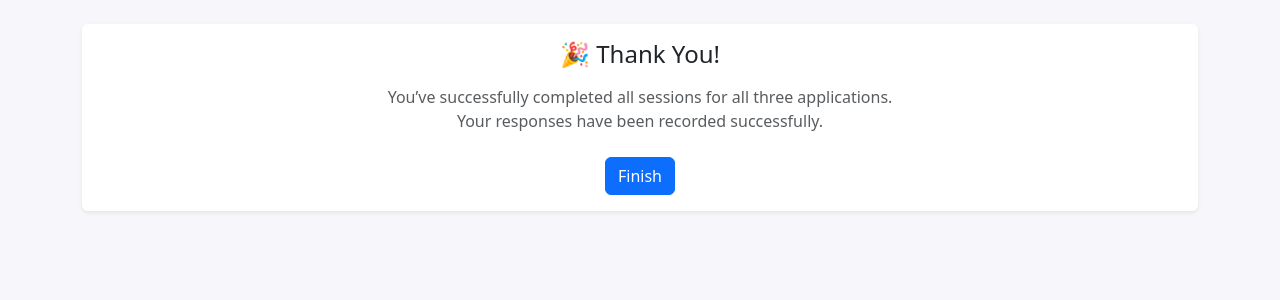
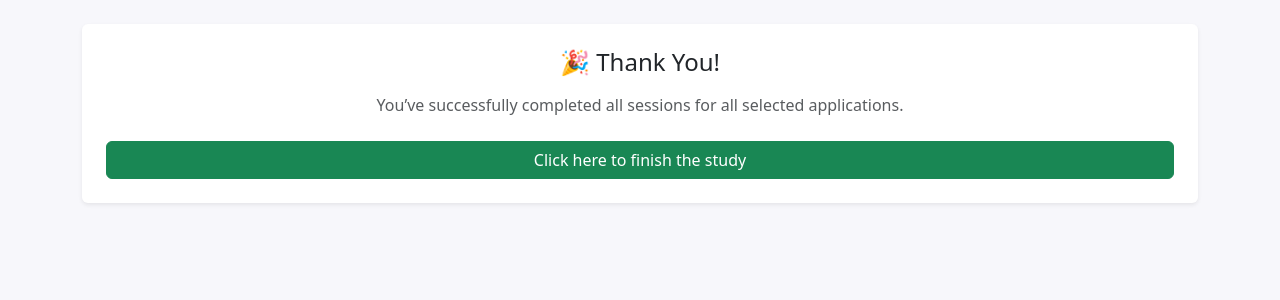
Before and after one commit to Hend-khalid/learnability-tool-v11, a Flask app: page /thanks in a window 1280 px wide. Shown: the part 56-356 px from the top of the page. Run offline with Flask 3, Linux system fonts and the light colour scheme; the visitor is signed in with stand-in values (Sample User, id 1).

Commit message:
Update thanks.html

```diff
--- a/templates/thanks.html
+++ b/templates/thanks.html
@@ -1,13 +1,13 @@
 {% extends "base.html" %}
 {% block content %}
-<div class="card shadow-sm">
-  <div class="card-body text-center">
-    <h4 class="mb-3">🎉 Thank You!</h4>
-    <p class="text-muted mb-4">
-      You’ve successfully completed all sessions for all three applications.<br>
-      Your responses have been recorded successfully.
-    </p>
-    <a class="btn btn-primary" href="{{ url_for('home') }}">Finish</a>
-  </div>
+<div class="card shadow-sm text-center p-4">
+  <h4 class="mb-3">🎉 Thank You!</h4>
+  <p class="text-muted mb-4">
+    You’ve successfully completed all sessions for all selected applications.
+  </p>
+  <a class="btn btn-success"
+     href="https://app.prolific.com/submissions/complete?cc=C10Z0HAG">
+     Click here to finish the study
+  </a>
 </div>
 {% endblock %}
```
